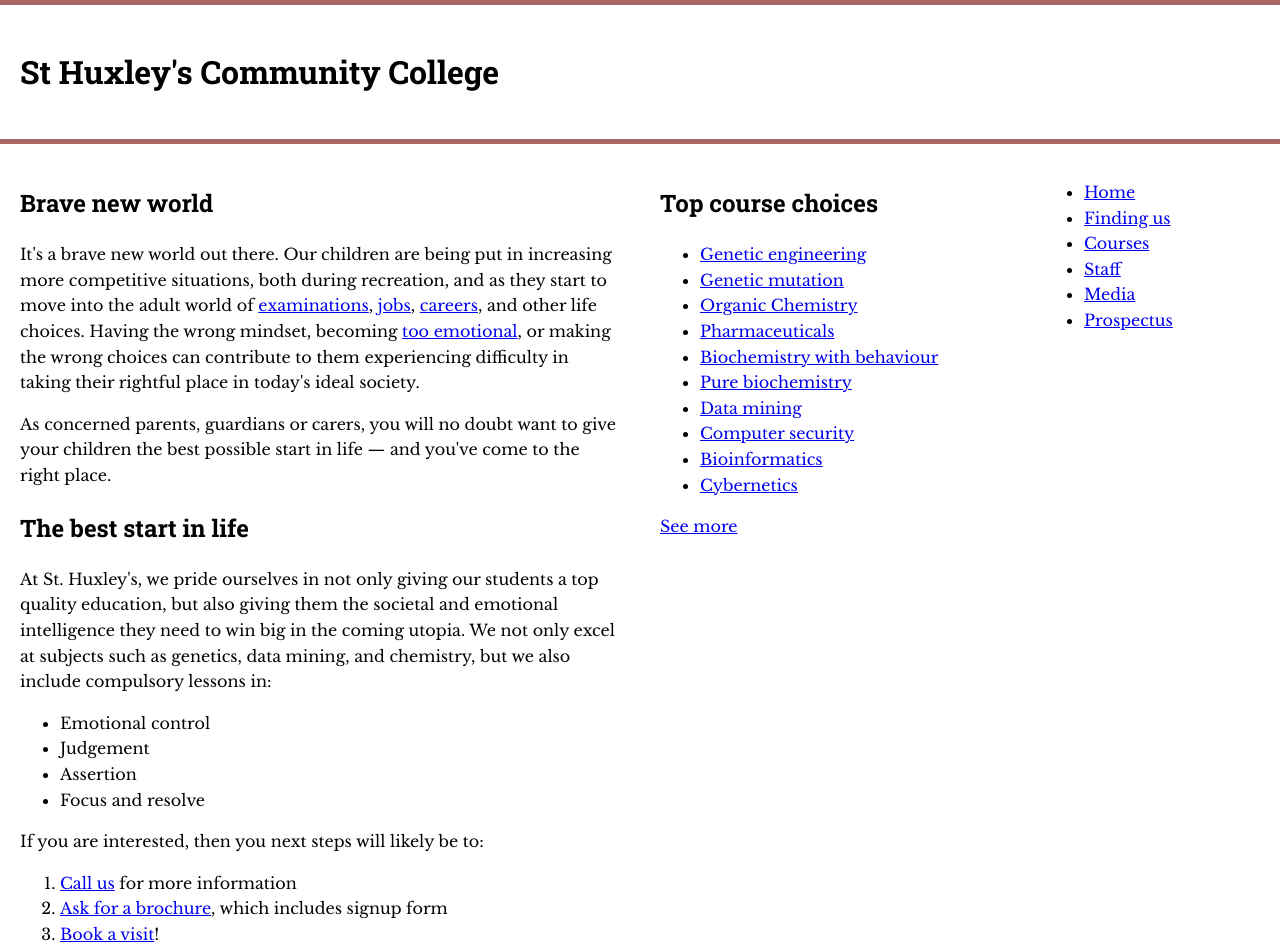
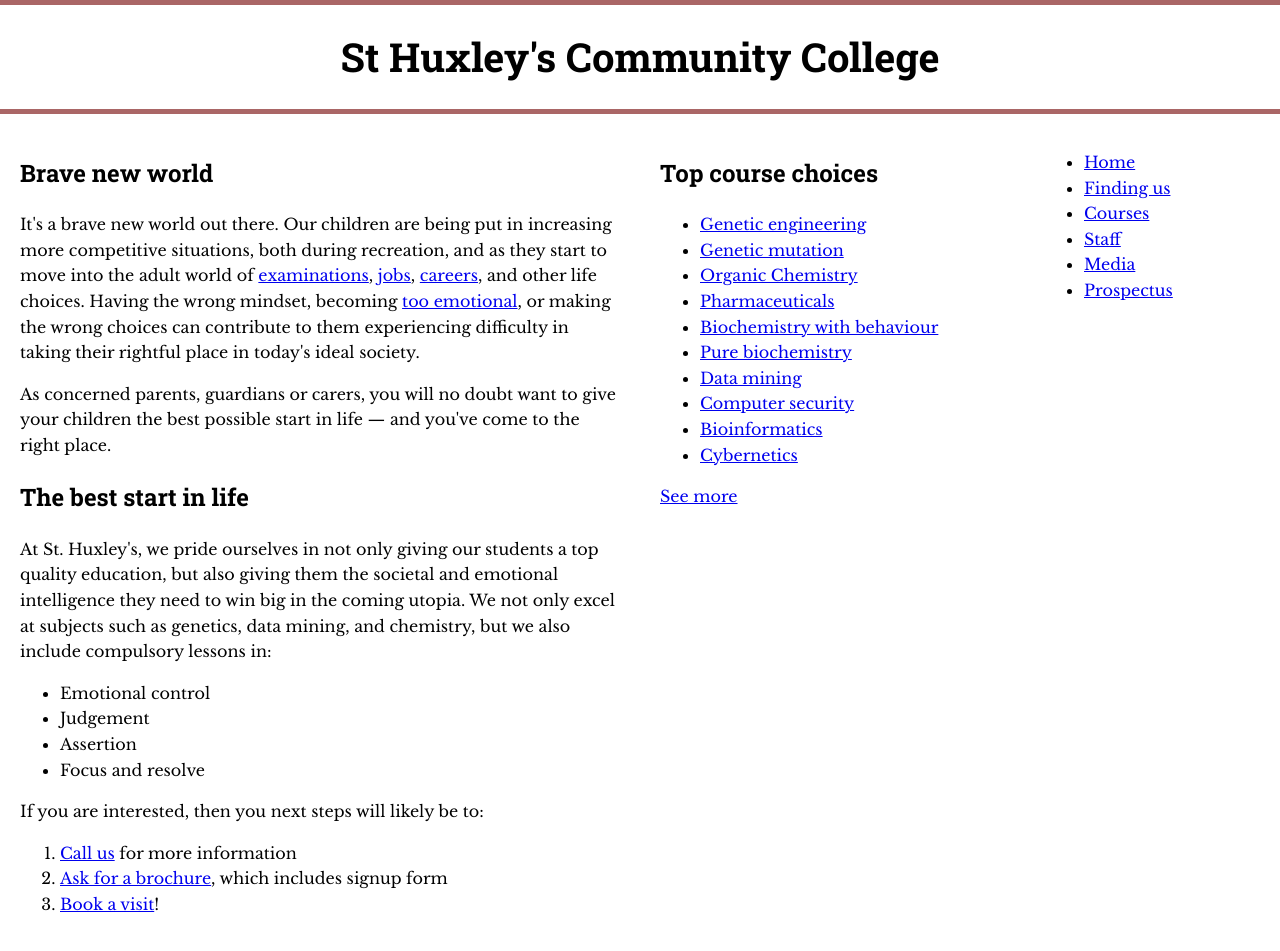
Before and after one commit to shreyas-a-s/typesetting-a-homepage, a plain HTML site: page index.html in a window 1280 px wide. Shown: the top 951 px of the page. Drawn offline with nearby package versions, Linux system fonts and the light colour scheme.

Commit message:
feat: Center the top level heading

```diff
--- a/style.css
+++ b/style.css
@@ -57,3 +57,13 @@ body {
 h1, h2, h3, h4, h5, h6 {
   font-family: 'Roboto Slab', serif;
 }
+
+header {
+  padding: 20px 0;
+  text-align: center;
+}
+
+header h1 {
+  margin: 0;
+  font-size: 2.5em;
+}
```
